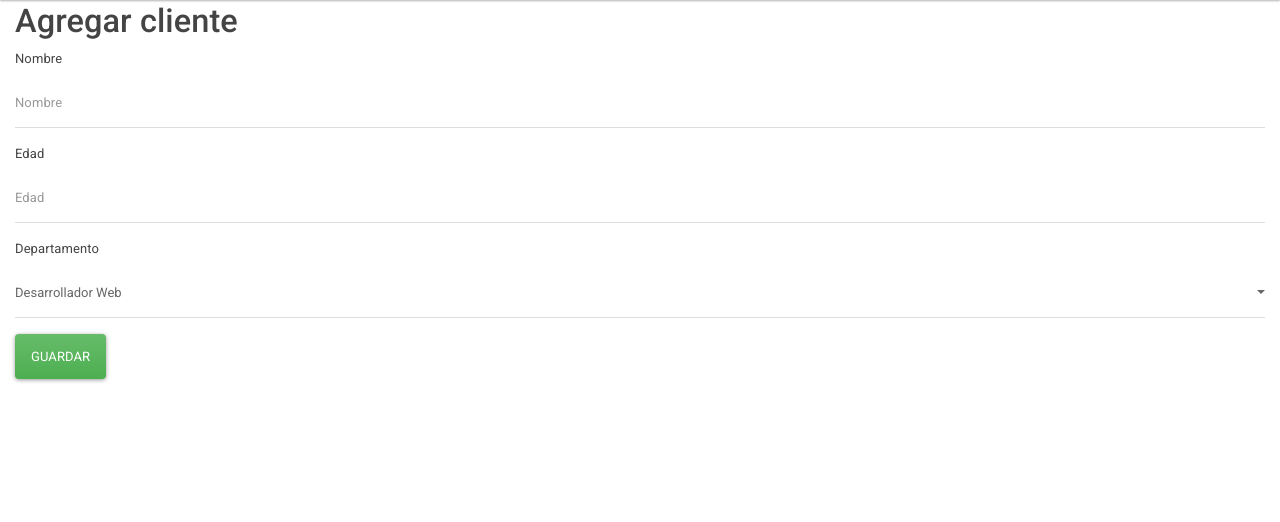
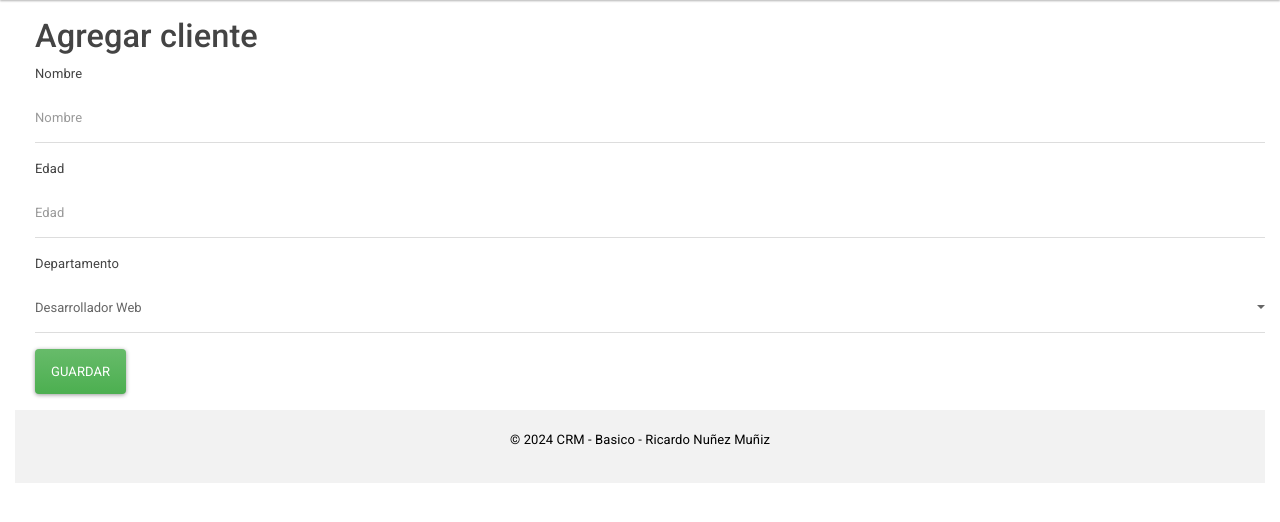
Before and after one commit to RicardoNM2/Basic-CRM, a PHP site: page /formulario_agregar_cliente.php in a window 1280 px wide. Shown: the part 88-610 px from the top of the page. Run offline with PHP 8.4, Linux system fonts and the light colour scheme.

Commit message:
Act marte

```diff
--- a/dashboard_cliente.php
+++ b/dashboard_cliente.php
@@ -94,4 +94,10 @@ $totalVentasEnOtroPeriodo = totalAcumuladoVentasPorClienteAntesDeUltimoAnio($cli
         },
     });
 </script>
+<style>
+     .row{
+        margin-top: 15px;
+        margin-left: 5px;
+    }
+</style>
 <?php include_once "pie.php"; ?>
--- a/encabezado.php
+++ b/encabezado.php
@@ -23,7 +23,7 @@
 <body>
     <!-- Definición del menú -->
     <nav class="navbar navbar-expand-md navbar-dark bg-success fixed-top">
-        <a class="navbar-brand">SEONICTECH</a>
+        <a class="navbar-brand" href="https://www.linkedin.com/company/seonictech/">SEONICTECH</a>
         <button class="navbar-toggler" type="button" data-toggle="collapse" data-target="#miNavbar" aria-controls="miNavbar" aria-expanded="false" aria-label="Mostrar u ocultar menú">
             <span class="navbar-toggler-icon"></span>
         </button>
--- a/esquema.sql
+++ b/esquema.sql
@@ -5,6 +5,7 @@ CREATE TABLE IF NOT EXISTS clientes(
     edad INT NOT NULL,
     fecha_registro VARCHAR(10) NOT NULL
 );
+
 CREATE TABLE IF NOT EXISTS ventas_clientes(
     id BIGINT UNSIGNED NOT NULL AUTO_INCREMENT PRIMARY KEY,
     id_cliente BIGINT UNSIGNED NOT NULL,
--- a/estilo.css
+++ b/estilo.css
@@ -1,3 +1,4 @@
 body{
   padding-top: 90px;
+
 }
--- a/formulario_agregar_cliente.php
+++ b/formulario_agregar_cliente.php
@@ -1,16 +1,23 @@
-
 <?php
     include_once "encabezado.php";
     include_once "funciones.php";
     $departamentos = obtenerDepartamentos();
 ?>
+
+<style>
+    .row {
+        margin-top: 15px;
+        margin-left: 5px;
+    }
+</style>
+
     <div class="row">
         <div class="col-12">
             <h1>Agregar cliente</h1>
             <form action="guardar_cliente.php" method="post">
                 <div class="form-group">
                     <label for="nombre">Nombre</label>
-                <input required type="text" class="form-control" name="nombre" id="nombre" placeholder="Nombre">
+                    <input required type="text" class="form-control" name="nombre" id="nombre" placeholder="Nombre" pattern="^[a-zA-ñÑ]*$">
                 </div>
                 <div class="form-group">
                     <label for="edad">Edad</label>
--- a/funciones.php
+++ b/funciones.php
@@ -198,3 +198,4 @@ function obtenerReporteClientesEdades()
     }
     return $resultados;
 }
+?>
--- a/guardar_cliente.php
+++ b/guardar_cliente.php
@@ -8,3 +8,4 @@ if (!$ok) {
 } else {
     header("Location: clientes.php");
 }
+?>
--- a/guardar_venta.php
+++ b/guardar_venta.php
@@ -8,3 +8,4 @@ if ($ok) {
 } else {
     echo "Error guardando venta";
 }
+?>
--- a/index.php
+++ b/index.php
@@ -1,3 +1,3 @@
-
 <?php
 header("Location: dashboard.php");
+?>
--- a/pie.php
+++ b/pie.php
@@ -0,0 +1,3 @@
+<footer style="background-color:#f2f2f2; color: black; text-align: center; padding: 20px;">
+    <p>© 2024 CRM - Basico - Ricardo Nuñez Muñiz</p>
+</footer>
```
Also changed, not shown: creditos.php (deleted, +0 -17 lines), formulario_editar_cliente.php (+7 -0 lines). Lines whose indentation alone changed are shown as unchanged.
